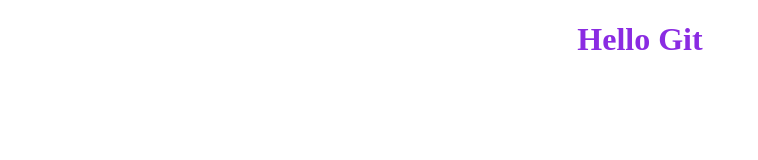
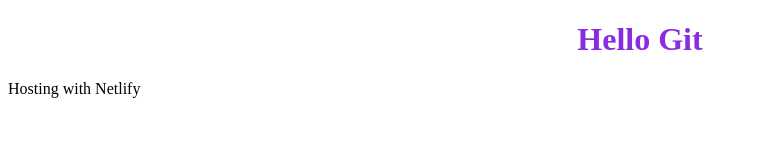
Before and after one commit to laurelstok/SheCodesPlus_Github, a plain HTML site: page index.html in a window 1280 px wide. Shown: the whole page, without its empty margins (0-758 px from the left). Drawn offline with Linux system fonts and the light colour scheme.

Commit message:
Added paragraph

```diff
--- a/index.html
+++ b/index.html
@@ -9,6 +9,7 @@
 </head>
 <body>
     <h1>Hello Git</h1>
+    <p>Hosting with Netlify</p>
     <script src="script.js"></script>
 </body>
 </html>
```
